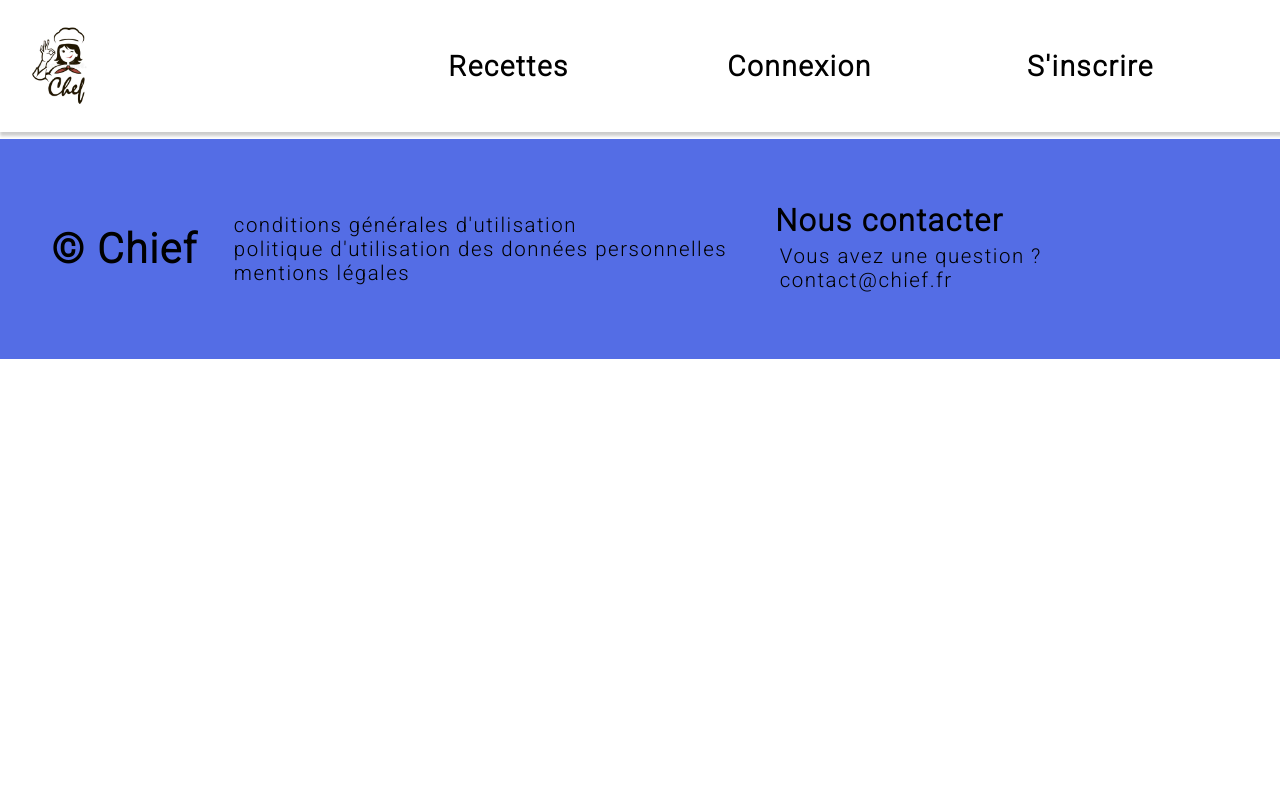
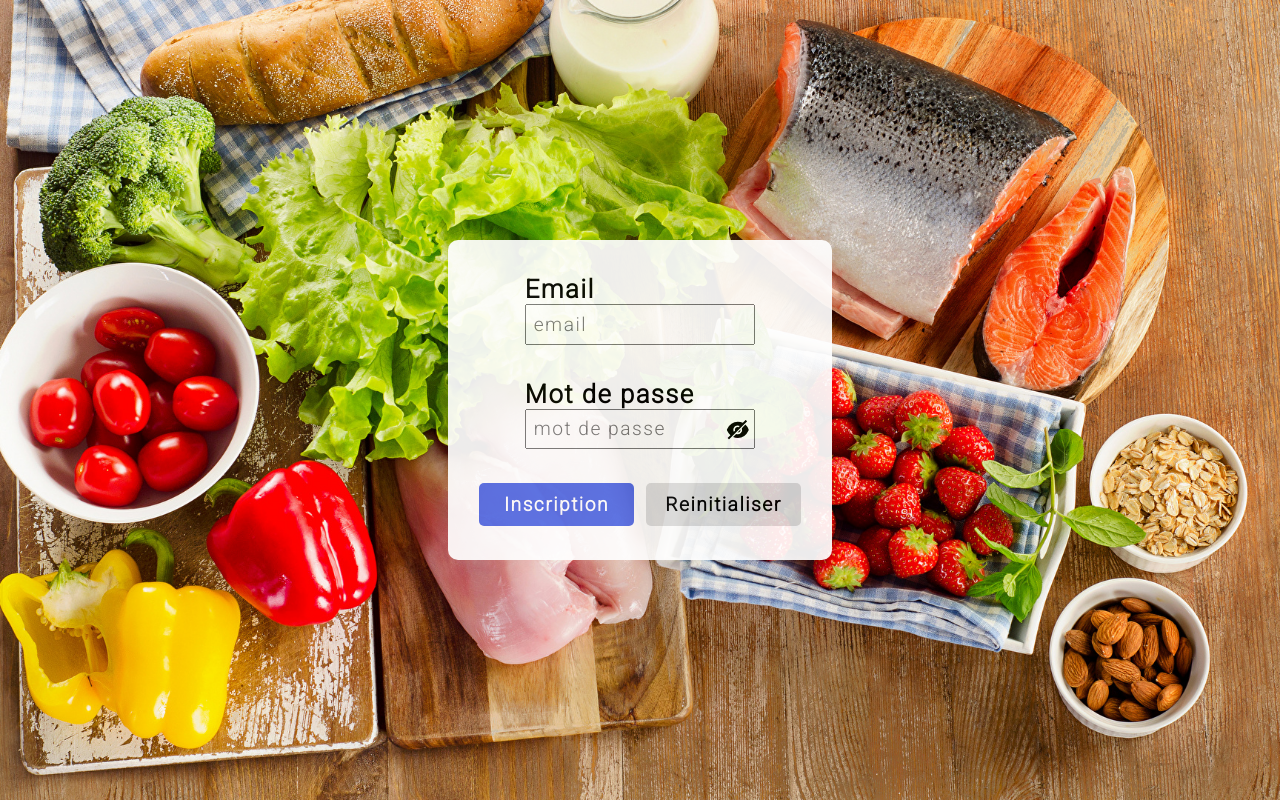
Before and after one commit to ValerianGerin/chiefApp, a React (Create React App) app in the folder client/: page /register in a window 1280 px wide. Built offline with nearby package versions, Linux system fonts and the light colour scheme.

Commit message:
import all comp from the same index

```diff
--- a/client/src/App.js
+++ b/client/src/App.js
@@ -1,12 +1,18 @@
 import React, { useState } from "react";
 import { Switch, Route } from "react-router-dom";
 
-import { Navbar, Footer, Homepage } from "./components";
 import {
+  Navbar,
+  Footer,
+  Homepage,
   PolicyOfUseOfData,
   TermsOfServices,
   LegalNotice,
-} from "./components/footer/footer-pages";
+  Register,
+  Login,
+  AddRecipe,
+} from "./components";
+
 import { AuthProvider } from "./context/AuthContext";
 
 import "./index.scss";
@@ -46,6 +52,10 @@ const App = () => {
                 path="/terms of service"
                 component={TermsOfServices}
               ></Route>
+              <Route
+                path="/register"
+                render={()=><Register/>}
+              ></Route>
             </main>
           </>
         </Switch>
```
